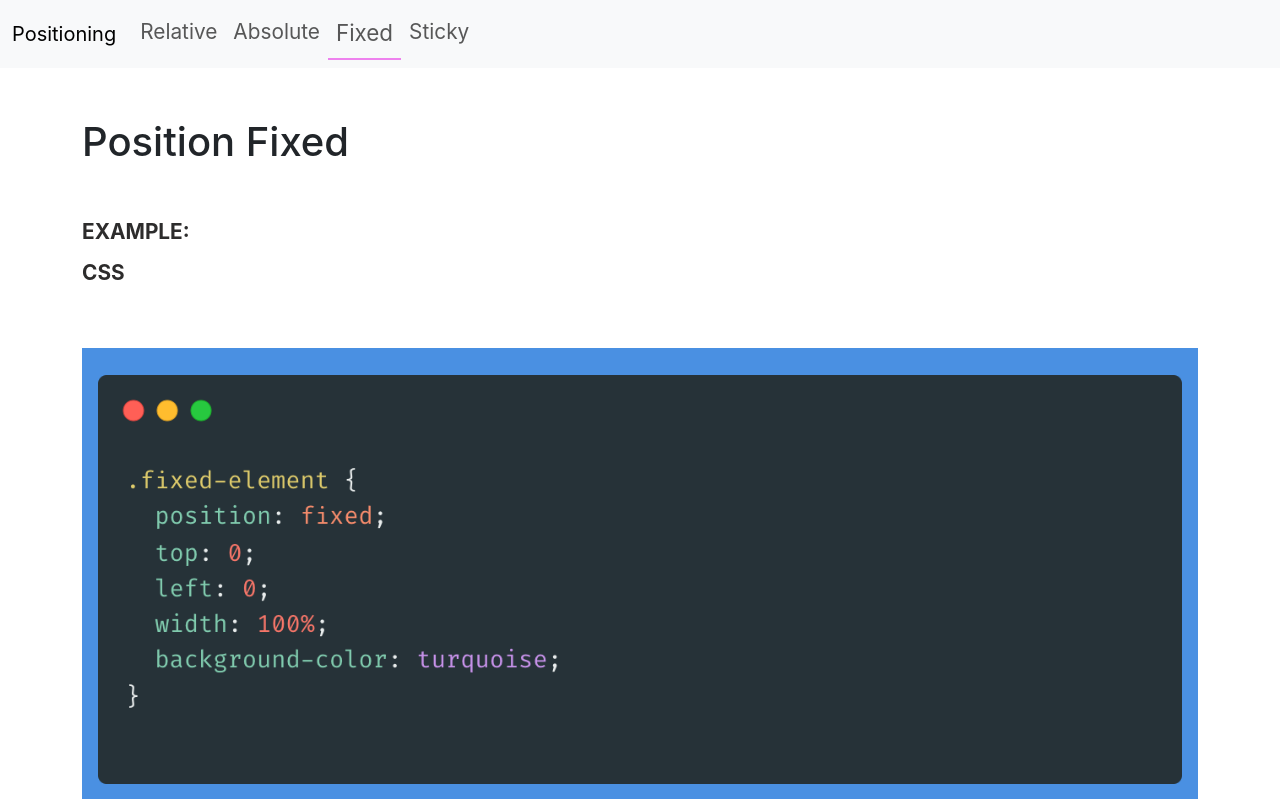
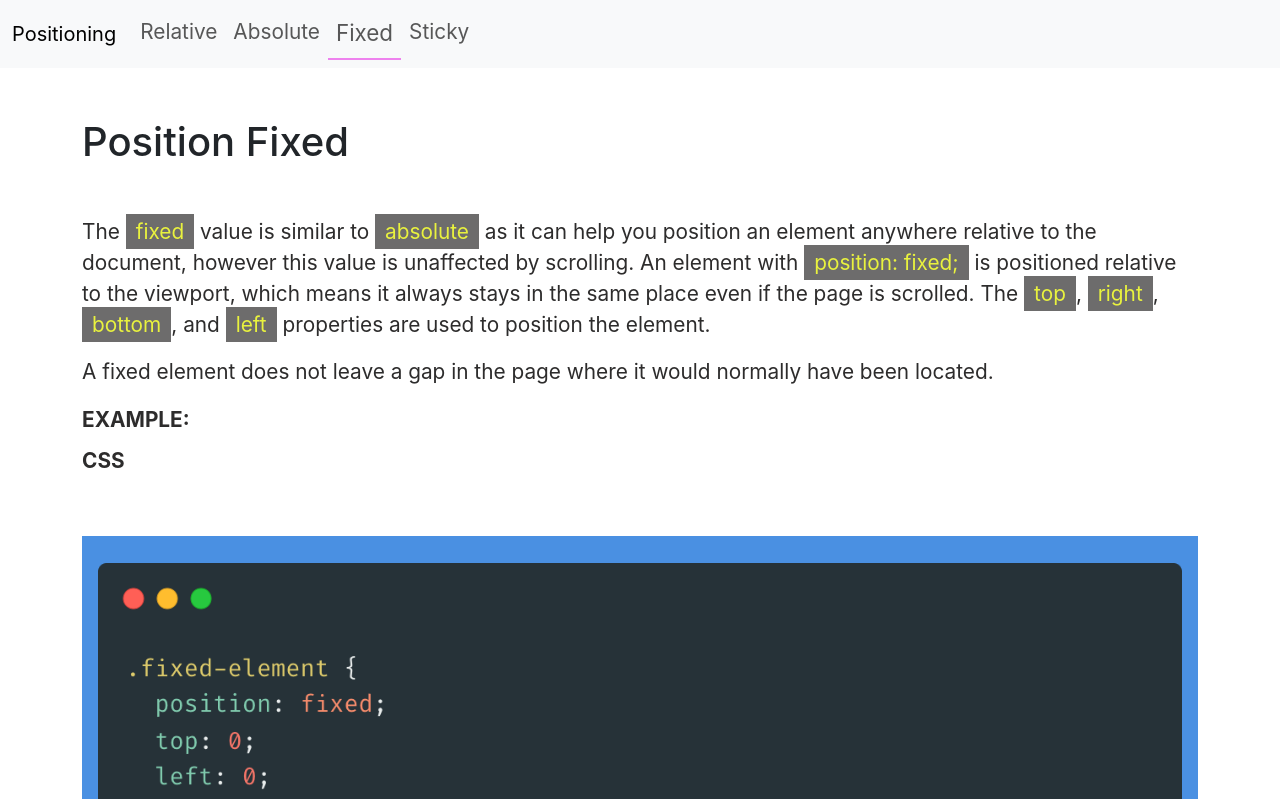
Before and after one commit to leonsuaren/position-property, a React (Create React App) app: page /fixed in a window 1280 px wide. Shown: the top 799 px of the page. Built offline with nearby package versions, Linux system fonts and the light colour scheme.

Commit message:
all work done on fixed view

```diff
--- a/src/views/fixed/Fixed.jsx
+++ b/src/views/fixed/Fixed.jsx
@@ -7,7 +7,13 @@ export const Fixed = () => {
   return (
     <div className='wrapper'>
       <h1 className='title'>Position Fixed</h1>
-
+      <p>
+        The <spna className='code-on-paragraph'>fixed</spna> value is similar to <spna className='code-on-paragraph'>absolute</spna> as it can help you position an element anywhere relative to the document, however this value is unaffected by scrolling.
+      An element with <spna className='code-on-paragraph'>position: fixed;</spna> is positioned relative to the viewport, which means it always stays in the same place even if the page is scrolled. The <span className='code-on-paragraph'>top</span>, <span className='code-on-paragraph'>right</span>, <span className='code-on-paragraph'>bottom</span>, and <span className='code-on-paragraph'>left</span> properties are used to position the element.
+      </p>
+      <p>
+        A fixed element does not leave a gap in the page where it would normally have been located.
+      </p>
       <p className='example-text'>Example: </p>
       <p className='example-text'>CSS </p>
       <img src='css-fixed-example.png' />
```
